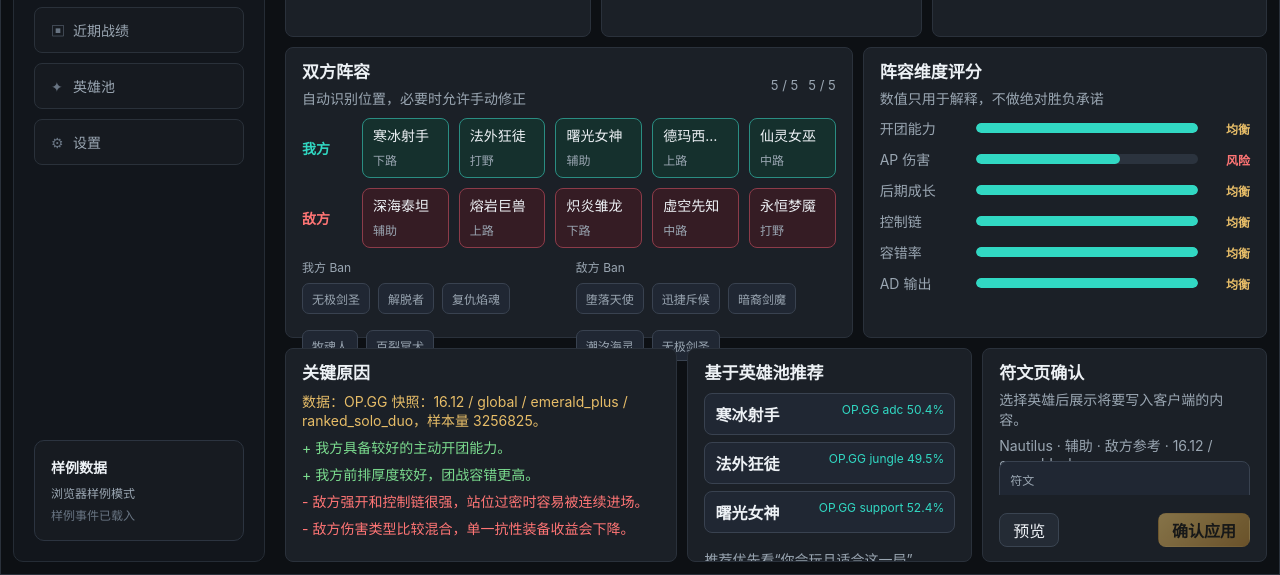
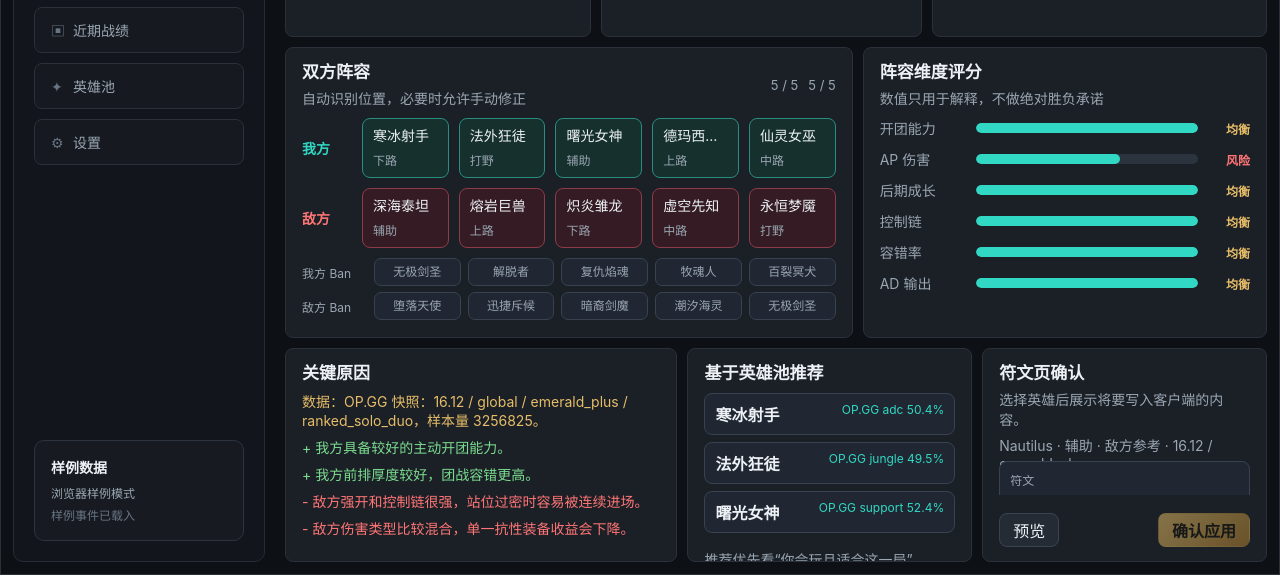
Before and after one commit to gamelifezhao/leagueakari-plus, a plain HTML site: page apps/leagueakari-ui-prototype/index.html in a window 1280 px wide. Shown: the part 225-800 px from the top of the page. Drawn offline with Linux system fonts and the light colour scheme.

Commit message:
fix: stabilize ban row layout

```diff
--- a/apps/leagueakari-ui-prototype/app.js
+++ b/apps/leagueakari-ui-prototype/app.js
@@ -179,17 +179,14 @@
 }
 
 function renderBans(container, bans, teamId) {
-  const teamBans = bans.filter((ban) => ban.team_id === teamId);
-  if (teamBans.length === 0) {
-    container.innerHTML = '<span class="empty">暂无</span>';
-    return;
-  }
+  const teamBans = bans.filter((ban) => ban.team_id === teamId).slice(0, 5);
+  const slots = Array.from({ length: 5 }, (_, index) => teamBans[index] ?? null);
 
   container.replaceChildren(
-    ...teamBans.map((ban) => {
+    ...slots.map((ban) => {
       const chip = document.createElement("span");
-      chip.className = "ban-chip";
-      chip.textContent = championName(ban.champion_id, false);
+      chip.className = `ban-chip ${ban ? "" : "empty"}`.trim();
+      chip.textContent = ban ? championName(ban.champion_id, false) : "-";
       return chip;
     })
   );
--- a/apps/leagueakari-ui-prototype/styles.css
+++ b/apps/leagueakari-ui-prototype/styles.css
@@ -465,31 +465,55 @@
 
 .ban-grid {
   display: grid;
-  grid-template-columns: 1fr 1fr;
-  gap: 14px;
+  grid-template-columns: 1fr;
+  gap: 6px;
   margin-top: 10px;
+  min-width: 0;
+}
+
+.ban-grid > div {
+  display: grid;
+  grid-template-columns: 64px minmax(0, 1fr);
+  align-items: center;
+  gap: 8px;
+  min-width: 0;
 }
 
 .ban-grid span {
   display: block;
   color: var(--muted);
   font-size: 12px;
-  margin-bottom: 8px;
+  margin-bottom: 0;
 }
 
 .ban-list {
-  display: flex;
-  flex-wrap: wrap;
-  gap: 8px;
+  display: grid;
+  grid-template-columns: repeat(5, minmax(0, 1fr));
+  gap: 7px;
+  min-width: 0;
 }
 
 .ban-chip {
+  display: block;
+  min-width: 0;
+  min-height: 28px;
+  overflow: hidden;
   border: 1px solid #394250;
   border-radius: 7px;
   background: #202733;
   color: var(--muted);
   font-size: 12px;
-  padding: 6px 9px;
+  line-height: 26px;
+  padding: 0 8px;
+  text-align: center;
+  text-overflow: ellipsis;
+  white-space: nowrap;
+}
+
+.ban-chip.empty {
+  border-style: dashed;
+  color: var(--subtle);
+  opacity: 0.72;
 }
 
 .dimension-list {
```
